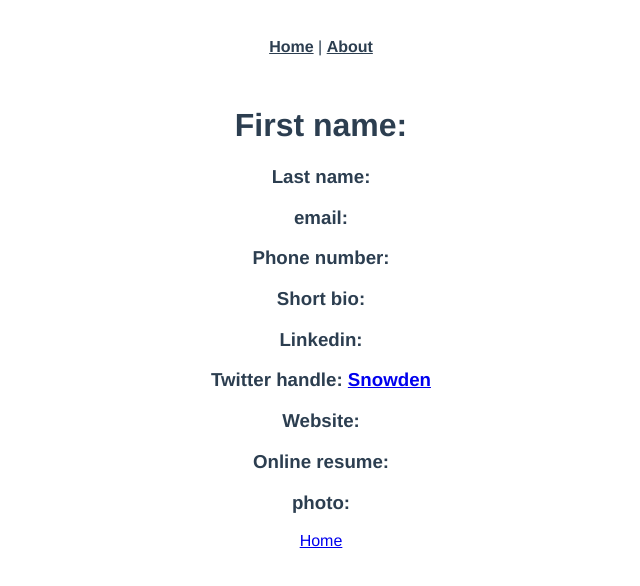
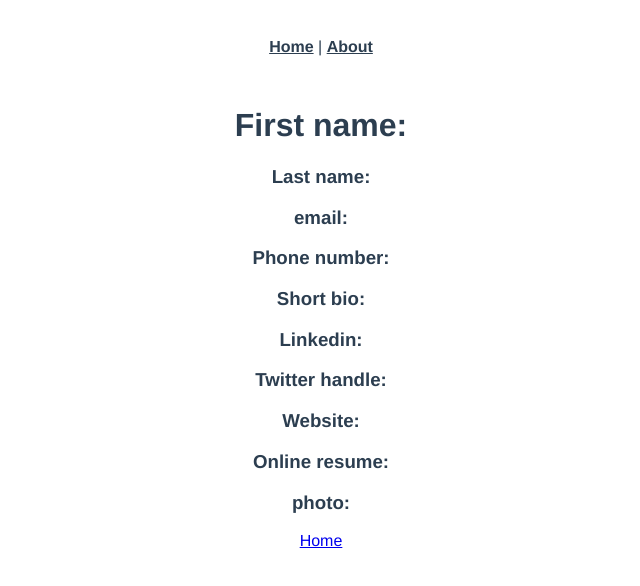
Before and after one commit to ijs32/online-resumes-vue, a Vue app: page /student/1 in a window 1280 px wide. Shown: the top 586 px of the page, without its empty margins (319-959 px from the left). Built offline with nearby package versions, Linux system fonts and the light colour scheme; no server answers.

Commit message:
gets rid of placeholder twitter link

```diff
--- a/src/views/showStudent.vue
+++ b/src/views/showStudent.vue
@@ -23,7 +23,7 @@ import axios from "axios";
 export default {
   data: function () {
     return {
-      student: { twitter: "Snowden" },
+      student: {},
     };
   },
   created: function () {
```
